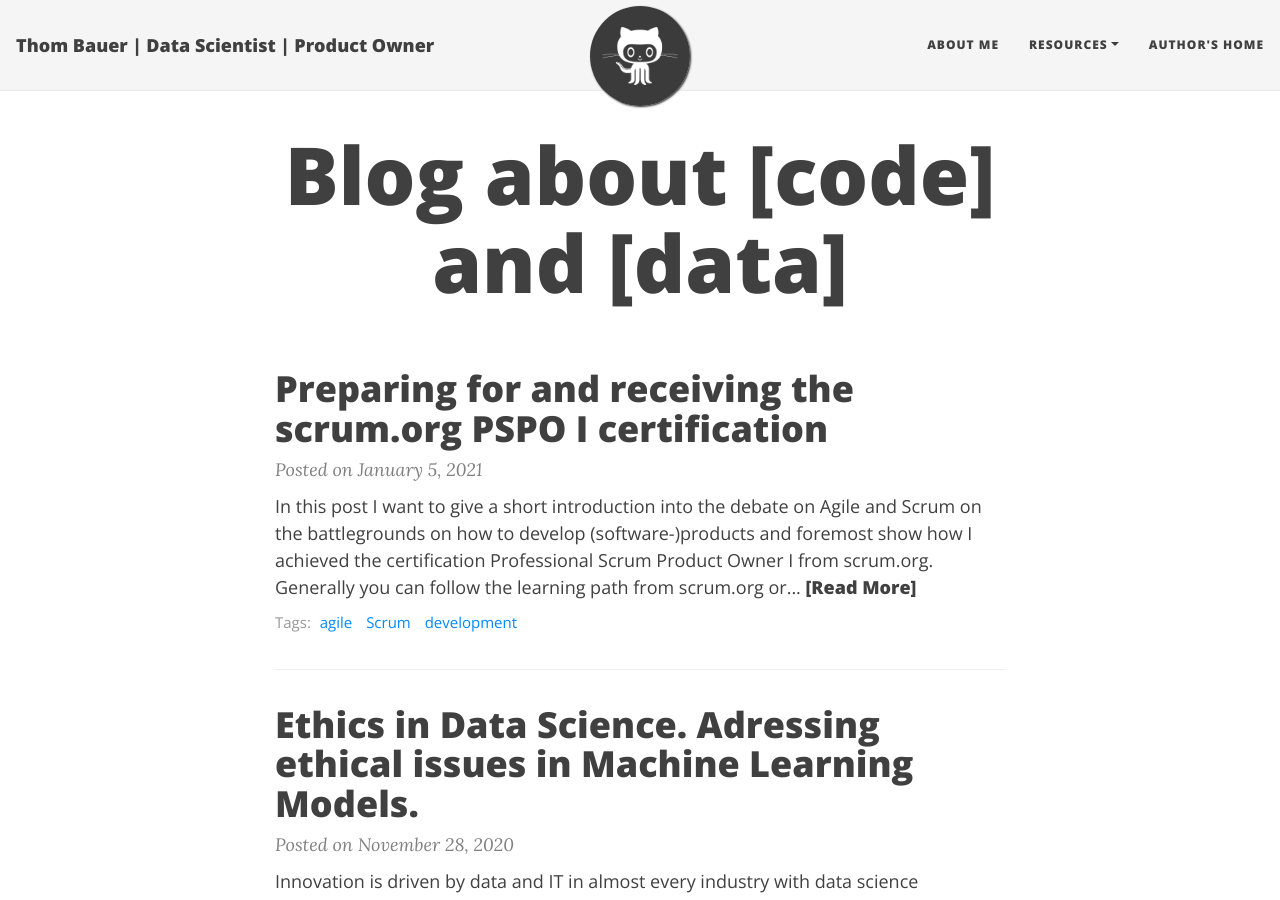
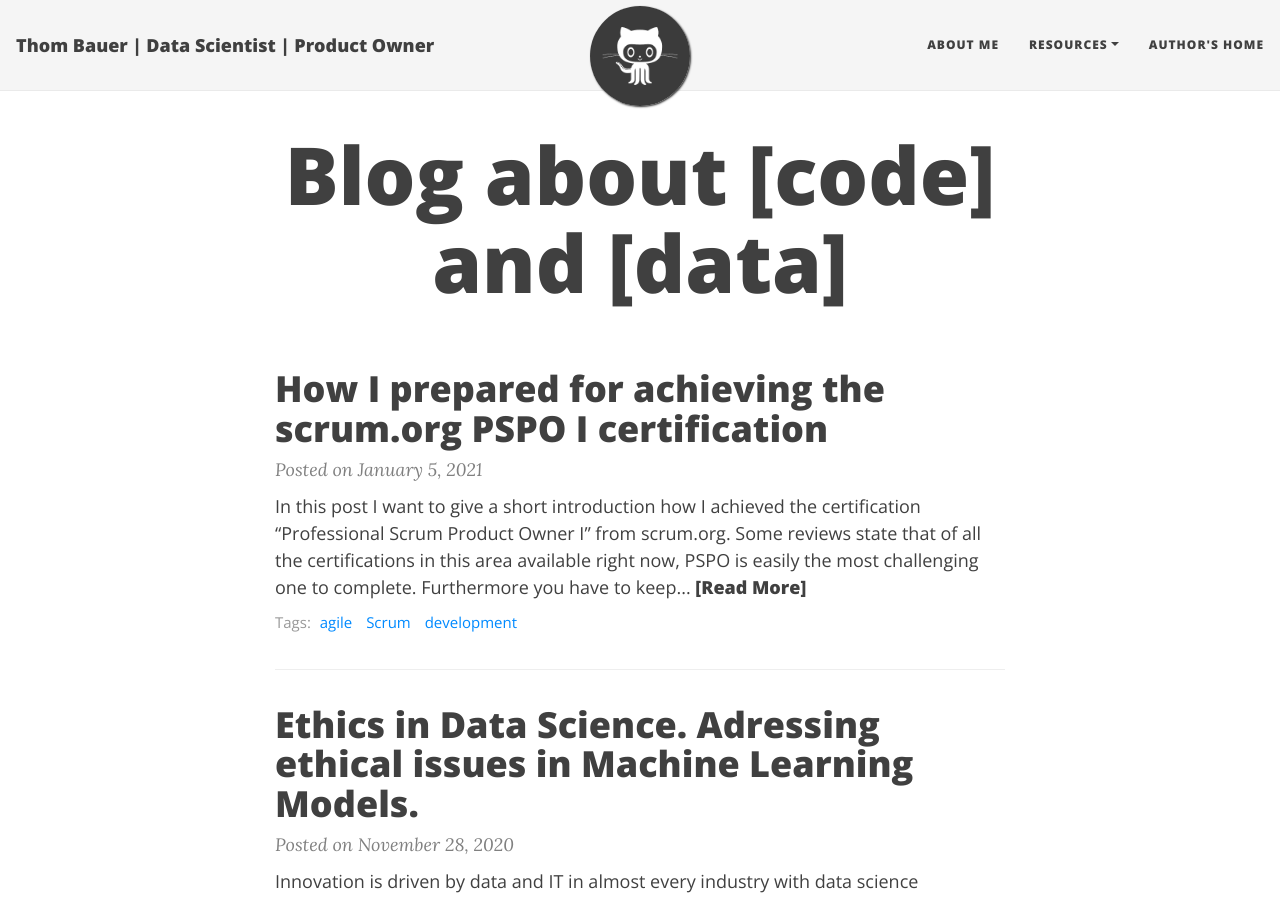
Before and after one commit to thombauer/thombauer.github.io, a Jekyll site: the page built from index.html, in a window 1280 px wide and 900 px high. Built offline with Jekyll 4.4.1, drawn with Linux system fonts in a browser that asks for light colours; nearby versions of some CDN libraries; the list of posts is cut into pages by our own code.

Commit message:
Update 2021-01-05-scrum_product_owner_certification.md

```diff
--- a/_posts/2021-01-05-scrum_product_owner_certification.md
+++ b/_posts/2021-01-05-scrum_product_owner_certification.md
@@ -1,35 +1,37 @@
 ---
 layout: post
-title: Preparing for and receiving the scrum.org PSPO I certification
+title: How I prepared for achieving the scrum.org PSPO I certification
 cover-img: /assets/img/scrum_certificate.jpg
 tags: [agile, Scrum, development]
 ---
 
-In this post I want to give a short introduction into the debate on Agile and Scrum on the battlegrounds on how to develop (software-)products and foremost show how I achieved the certification Professional Scrum Product Owner I from scrum.org. Generally you can follow the learning path from scrum.org or even go the easy way and achieve a less challenging PO certification but my experiences may help you to start your journey in Scrum and prove your knowledge with a industry recognized certification.
+In this post I want to give a short introduction how I achieved the certification "Professional Scrum Product Owner I" from scrum.org. Some reviews state that of all the certifications in this area available right now, PSPO is easily the most challenging one to complete. Furthermore you have to keep in mind that the PSPO is taken in English only. To prepare you can follow the learning path from scrum.org and I like to share some insights from my personal experiences which may help you to start your journey into Scrum and prove your knowledge with a industry recognized certification.
 
 ***On the battlegrounds of product development***
 
-Skiping waterfall and "classic" project management paths and following the principles of agile development is state of the art for most companies. Not only in the software industry but in many other industries. Many companies differ in the extend of applying agile principles but most approach the Agile Manifesto and the Scrum framework the close appetite for change and open minded employees allow. When you scroll through forums and blogs - what I did a lot in preparation for my certification - you find people asking for answers to exam questions, people discussing real world applications of the Scrum framework and people mocking Scrum and Agile as religion. At LinkedIn I recently read in a post that we should weight shareholder value over customer satisfaction and value to customer when building products and a heated debate following the original posting.
-From my point of view - I have seen classic and iterative approaches in some manifestations, even coexisting or strictly separated - many approaches can lead to successful products, depending on the product and the company, the people and business environment.
+Skiping waterfall and "classic" project management paths and following the principles of agile development is state of the art for most successful companies - not only in the software industry. Many companies differ in the extend of applying agile principles but most approach the Agile Manifesto and the Scrum framework the close appetite for change and open minded employees allow. When you scroll through forums and blogs - what I did a lot in preparation for my certification - you find people asking for answers to exam questions, people discussing real world applications of the Scrum framework and people mocking Scrum and Agile as religion. At LinkedIn I recently read in a post that we should weight shareholder value over customer satisfaction and value to customer when building products and a heated debate following the original posting.
+From my point of view - I have seen classic and iterative approaches in some manifestations, even coexisting or strictly separated - many approaches can lead to successful products, depending on the product and the company, the employees and business environment.
 
 ![scrum](/assets/img/liberators_scrum.png)
 
-***Applications of Scrum***
+***Implementations of Scrum***
 
-Zitiating the Scrum Guide, Scrum is a framework that helps people, teams and organizations generate value through adaptive solutions for complex problems. Developed in the early 1990s the most recent version is the 2020 Scrum Guide. Based on the Agile Manifesto the Scrum Guide has slightly evolved over the years and is provided with small functional updates. Scrum combines 4 formal events (and the Sprint as container), 3 Scrum roles, 3 empirical Scrum pillars and 5 Scrum values. And like a Scrum Coach said to me once: If you don't implement it as required and described in the Scrum guide, it's not Scrum, but it can be successful anyway. Teach the dogmatic and coach the pragmatic. Since the Scrum Guide is lightweight and every word well thought you have to precisely explain the purpose of the whole framework in every application context and maybe deviate pragmatically from the rules. Implementation of Scrum is an iterative procedure and can be successful in multiple manifestations.
+Zitiating the Scrum Guide, Scrum is a framework that helps people, teams and organizations generate value through adaptive solutions for complex problems. Developed in the early 1990s the most recent version is the 2020 Scrum Guide. Based on the Agile Manifesto the Scrum Guide has slightly evolved over the years and is provided with small functional updates. Scrum combines 4 formal events (and the Sprint as container), 3 Scrum roles, 3 empirical Scrum pillars and 5 Scrum values. If you like to dive deep into theory and application please refer to my preparation wrap up at the end of this post.
+If you deal with the implementation of the Scrum Framework in your organization I'd like to share what a Scrum Coach said to me once: "If you don't implement it as required and described in the Scrum guide, it's not Scrum, but it can be successful anyway. Teach the dogmatic and coach the pragmatic". Since the Scrum Guide is lightweight and every word well thought you have to precisely explain the purpose of the whole framework in every application context and maybe deviate pragmatically from the rules. Implementation of Scrum is an iterative procedure and can be successful in multiple manifestations - as long as you found on the basics.
 
 ***Encouragement towards a very personal journey***
 
-In an agile environment you will get in touch with several real world problems - where the Scrum Guide can only give you a vague guidance - so I strongly recommend as much exchange and communication with Scrum users inside and outside your organization as you can get. The very first steps can be made with reading and understanding the Scrum Guide many times and also other resources provided on scrum.org. Start with recommended books (which I haven't read) and videos. But most importantly start working in an agile development organization (or convince your boss and developers to switch from waterfall to iterative), learn from differing roles in that organization and apply and assess all the theoretical knowledge provided from Scrum Guide and other resources. I also recommend the 2-day Professional Scrum Product Owner course from scrum.org but not too early on your journey to become a PO. Money and time is best invested when you can ask profound questions and actively participate in all projects you will work on during the class. And the best is, you can work with your Professional Scrum Coach and all participants to solve the real world quests you experienced in an agile development organization.
+In an agile environment you will get in touch with several real world problems - where the Scrum Guide can only give you a vague guidance - so I strongly recommend as much exchange and communication with Scrum users inside and outside your organization as you can get. The very first steps can be made with reading and understanding the Scrum Guide many times and also other resources provided on scrum.org. Start with recommended books (which I haven't read) and videos. If you have the chance to attend workshops I strongly recommend to do so. But most importantly start working in an agile development organization (or convince your boss and some developers to switch from waterfall to iterative), learn from differing roles in an agile organization. Apply and assess all the theoretical knowledge provided from Scrum Guide and other resources. I also recommend the 2-day Professional Scrum Product Owner course from scrum.org but not too early on your journey to become a PO. Money and time is best invested when you can ask profound questions and actively participate in all projects you will work on during the class. And the best is, you can work with your Professional Scrum Coach and all participants to solve the real world quests you experienced in an agile development organization.
 
 ![graduate](/assets/img/graduation.jpg)
 <span>Photo by <a href="https://unsplash.com/@lukephotography?utm_source=unsplash&amp;utm_medium=referral&amp;utm_content=creditCopyText">Keith Luke</a> on <a href="https://unsplash.com/s/photos/graduation?utm_source=unsplash&amp;utm_medium=referral&amp;utm_content=creditCopyText">Unsplash</a></span>
 
 ***Certification***
 
-While achieving a certificate to prove your knowledge is not the most important part on your journey it may be expected by your organization or mightThe first step towards the certification is done, you understand the Scrum Framework and hopefully apply it, you read a lot about implications and had a professional training. Next step is passing the open (and free) assessments on scrum.org, mlapshin.com and volkerdon.com to get familiar with the special vocabulary all questions are build on. If English is not your native language the scrum.org exam is also an advanced test of language capabilities another Scrum Coach once said. So be prepared and aware that the real exam questions will be different from the ones in every free assessment. While filling out the multiple choice questions of the PSPO I exam it is very helpful to write down the questions you want to double check after you fully proceeded with the time left. You need 85% correct answers from 80 questions in a 60 minutes time-box to achieve your certification.
+While achieving a certificate to prove your knowledge is not the most important part of your journey but it may be expected by your organization or might help you to apply for a new position. The first step towards the certification is done, you understand the Scrum Framework and hopefully apply it, you read a lot about implications and had a professional training. The next step is passing the open (and free) assessments on scrum.org, mlapshin.com and volkerdon.com to get familiar with the special vocabulary all questions are build on. If English is not your native language the scrum.org exam is also an advanced test of language capabilities another Scrum Coach once said to me. So be prepared and aware that the real exam questions will be different from the ones in every free assessment. While filling out the multiple choice questions of the PSPO I exam it is very helpful to write down the questions you want to double check after you fully proceeded in the time left. You need 85% correct answers from 80 questions in a 60 minutes time-box to achieve your certification.
 
-Wrap up:
+***Preparation wrap-up***
+
 - Read and understand the Scrum Guide on scrum.org
 - Follow the Product Owner Learning Path on scrum.org
 - Read some of the book recommended in the suggested readings page on scrum.org
@@ -42,6 +44,6 @@
 
 ***Beyond the Scrum Guide***
 
-As a Product Owner you can use many techniques for crafting Commitments, estimate value or develop business models. You will get in touch with many interesting techniques to collect user feedback, analyze data over time and A/B-test everything. Selected techniques and my experiences will be an upcoming blog post.
+Once you understood the fundamentals and applied them successfully the fun has just started yet. As a Product Owner you can use many techniques for crafting commitments, estimate value or develop business models. You will get in touch with many interesting techniques to collect user feedback, analyze data over time and A/B-test everything. Maybe you will work in a larger organization with multiple Scrum teams which will expand your knowledge and skills even more.
 
 ***Thank you, and have a beautiful day!***
```
